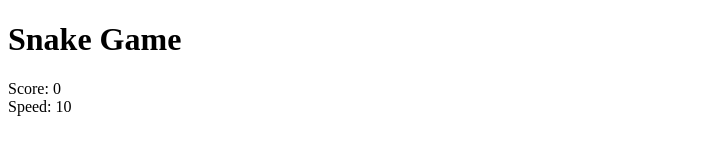
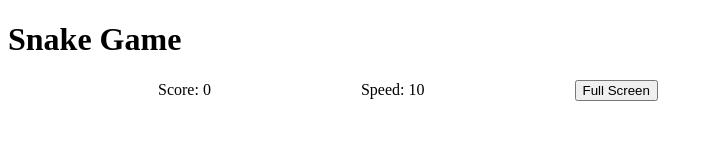
Before and after one commit to hendrixjoseph/snake-game, a website built with webpack: page src/index.html in a window 1280 px wide. Shown: the whole page, without its empty margins (0-712 px from the left). Built offline with nearby package versions, Linux system fonts and the light colour scheme.

Commit message:
better css

```diff
--- a/src/index.html
+++ b/src/index.html
@@ -15,8 +15,11 @@
     <h1>Snake Game</h1>
     <div id="content">
       <div id="canvas"></div>
-      <div>Score: <span id="score">0</span></div>
-      <div>Speed: <span id="speed">10</span></div>
+      <div id="controls">
+        <span>Score: <span id="score">0</span></span>
+        <span>Speed: <span id="speed">10</span></span>
+        <button>Full Screen</button>
+      </div>
     </div>
     <script src="app.js"></script>
   </body>
--- a/src/style.css
+++ b/src/style.css
@@ -1,7 +1,21 @@
-div:fullscreen {
+#content:fullscreen {
   background: whitesmoke;
+  align-items: center;
+  justify-content: center;
+}
+
+#content {
   display: flex;
   flex-direction: column;
-  justify-content: center;
+}
+
+#controls {
+  display: flex;
+  justify-content: space-evenly;
   align-items: center;
 }
+
+#content,
+#controls {
+  width: 800px;
+}
```
